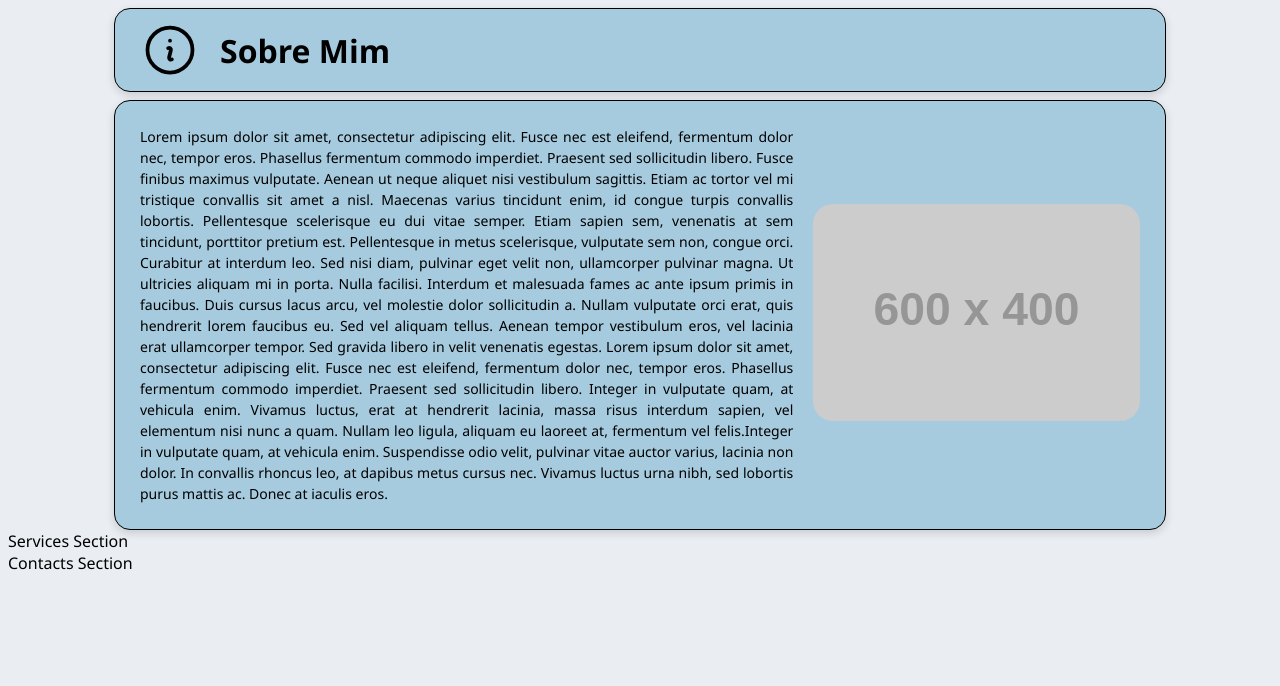
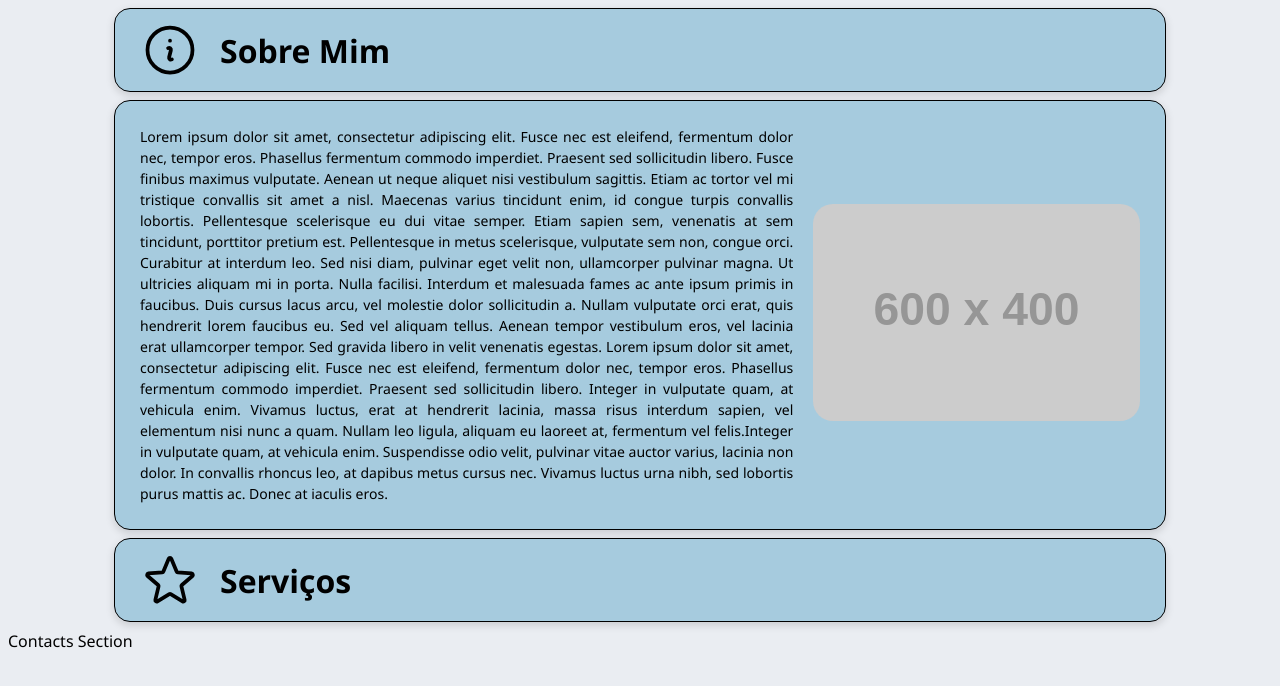
Before and after one commit to AndreLuizJPoles/AmandaJunqueiraPoles, a React (Vite) app: page / in a window 1280 px wide. Shown: the top 686 px of the page. Built offline with nearby package versions, Linux system fonts and the light colour scheme.

Commit message:
feat: update favicon path, fix import paths for components, and add AboutMe and Services sections with TitleCard integration

```diff
--- a/index.html
+++ b/index.html
@@ -2,7 +2,7 @@
 <html lang="en">
   <head>
     <meta charset="UTF-8" />
-    <link rel="icon" type="image/svg+xml" href="/vite.svg" />
+    <link rel="icon" type="image/svg+xml" href="./src/assets/psychology.png" />
     <meta name="viewport" content="width=device-width, initial-scale=1.0" />
     <title>Psi. Amanda Junqueira Poles</title>
   </head>
--- a/src/sections/AboutMe.tsx
+++ b/src/sections/AboutMe.tsx
@@ -1,7 +1,7 @@
 
 import { InformationCircleIcon } from "@heroicons/react/24/outline"
-import { Card } from "../components/card/Card"
-import { TitleCard } from "../components/titleCard/TitleCard"
+import { Card } from "../components/Card/Card"
+import { TitleCard } from "../components/TitleCard/TitleCard"
 
 
 export function AboutMe() {
--- a/src/sections/Services.tsx
+++ b/src/sections/Services.tsx
@@ -1,3 +1,10 @@
+import { StarIcon } from "@heroicons/react/24/outline";
+import { TitleCard } from "../components/TitleCard/TitleCard";
+
 export function Services() {
-   return <div>Services Section</div>
+   return (
+      <>
+         <TitleCard title="Serviços" icon={StarIcon} />
+      </>
+   )
 }
```
Also changed, not shown: src/assets/psychology.png (added), src/components/Carousel/Carousel.css (added), src/components/Carousel/Carousel.tsx (added).
